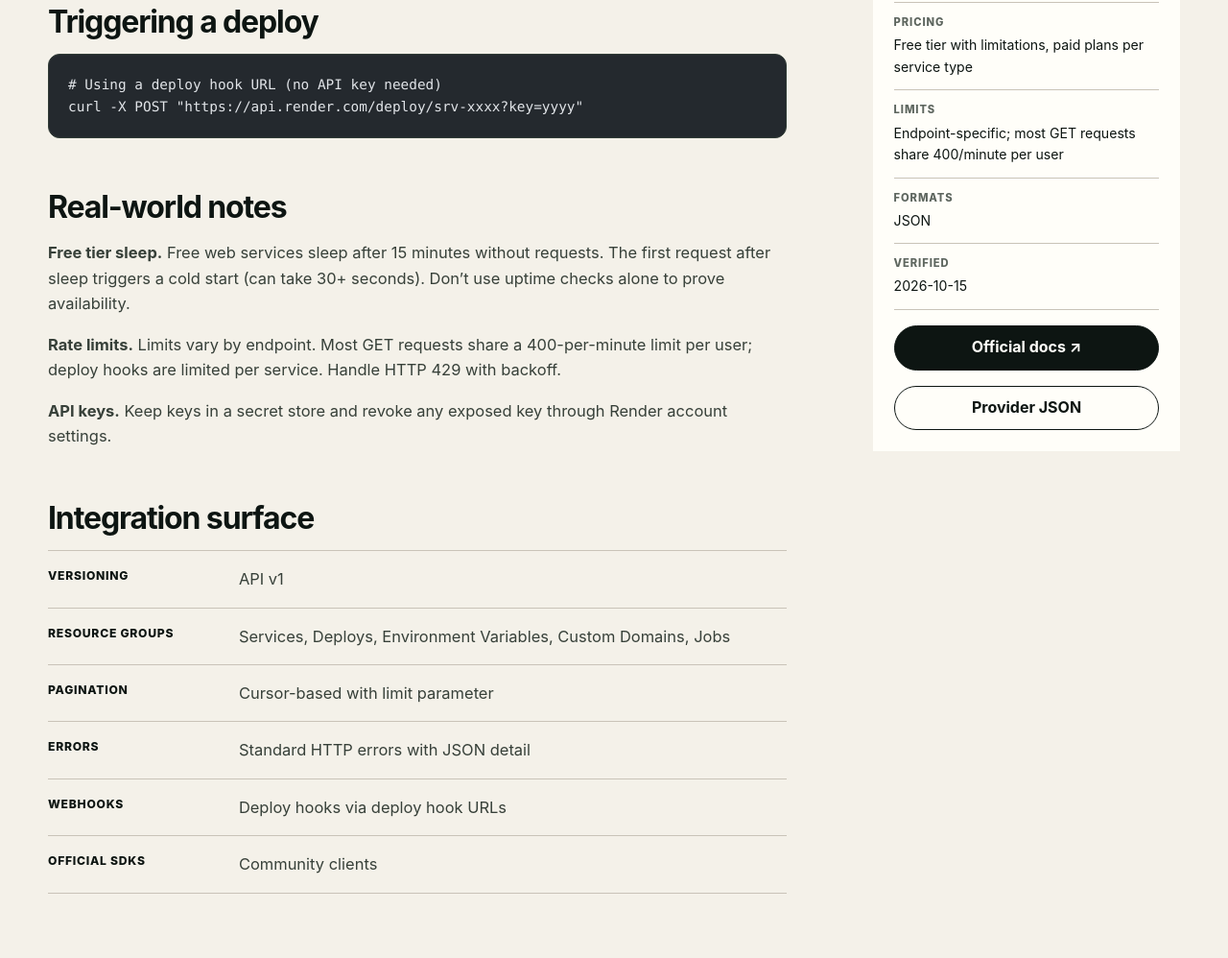
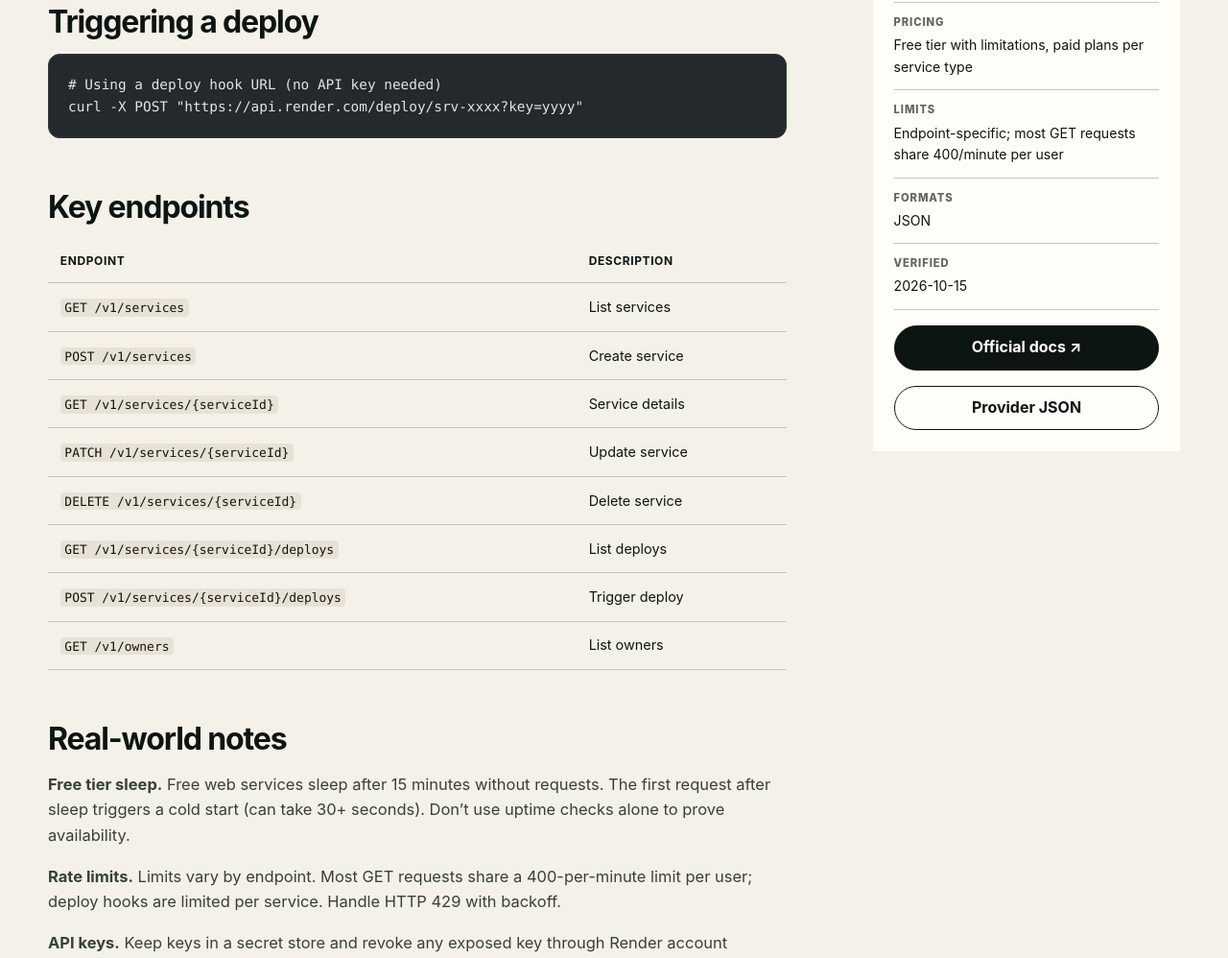
Before and after one commit to firewine/api-atlas, an Astro site: page /apis/render in a window 1280 px wide. Shown: the part 861-1859 px from the top of the page at 96% size. Built offline with nearby package versions, Linux system fonts and the light colour scheme; Astro itself is replaced by a stand-in of ours; code samples lack their colours.

Commit message:
Add endpoint list to render (by 귀여운 뮤즈 May)

````diff
--- a/src/data/apis/render.md
+++ b/src/data/apis/render.md
@@ -59,6 +59,19 @@ curl -H "Authorization: Bearer $RENDER_API_KEY" \
 curl -X POST "https://api.render.com/deploy/srv-xxxx?key=yyyy"
 ```
 
+## Key endpoints
+
+| Endpoint | Description |
+|----------|-------------|
+| `GET /v1/services` | List services |
+| `POST /v1/services` | Create service |
+| `GET /v1/services/{serviceId}` | Service details |
+| `PATCH /v1/services/{serviceId}` | Update service |
+| `DELETE /v1/services/{serviceId}` | Delete service |
+| `GET /v1/services/{serviceId}/deploys` | List deploys |
+| `POST /v1/services/{serviceId}/deploys` | Trigger deploy |
+| `GET /v1/owners` | List owners |
+
 ## Real-world notes
 
 **Free tier sleep.** Free web services sleep after 15 minutes without requests. The first request after sleep triggers a cold start (can take 30+ seconds). Don't use uptime checks alone to prove availability.
````
